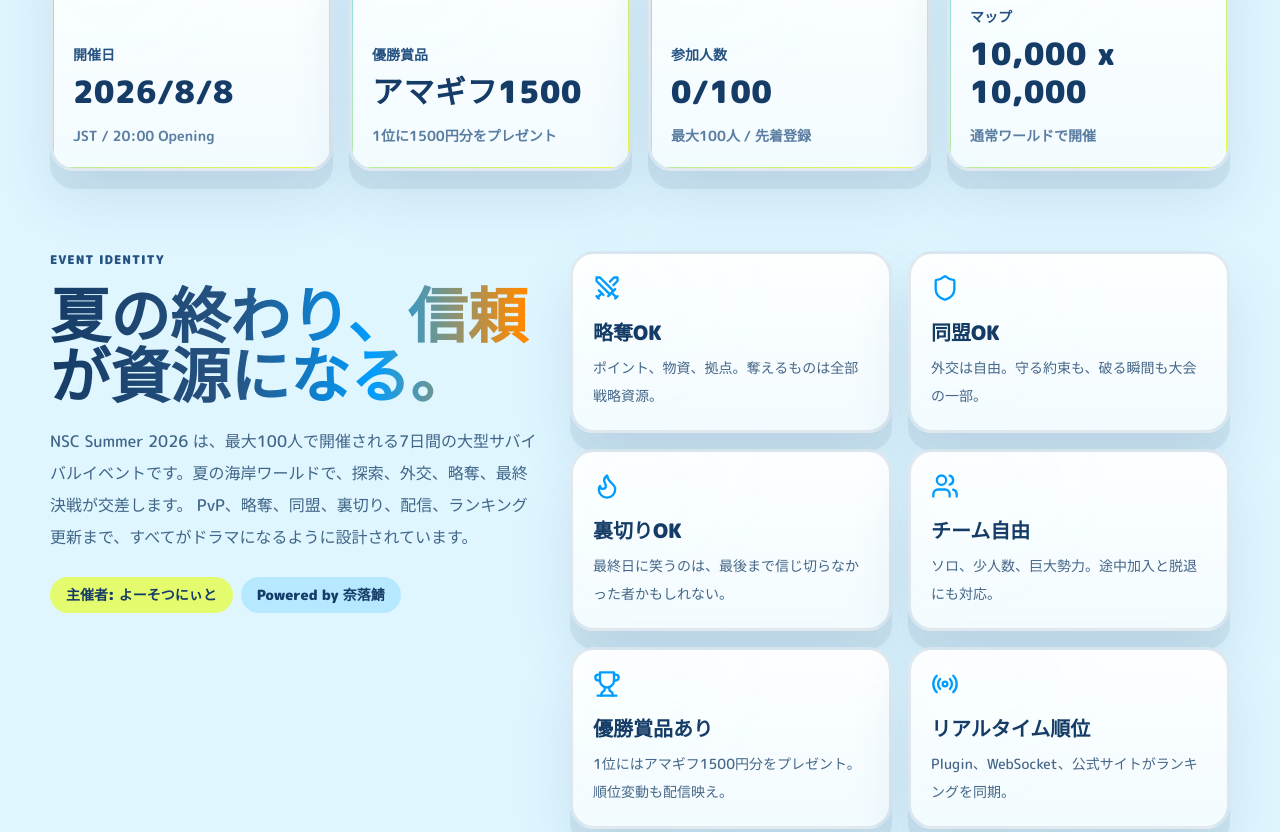
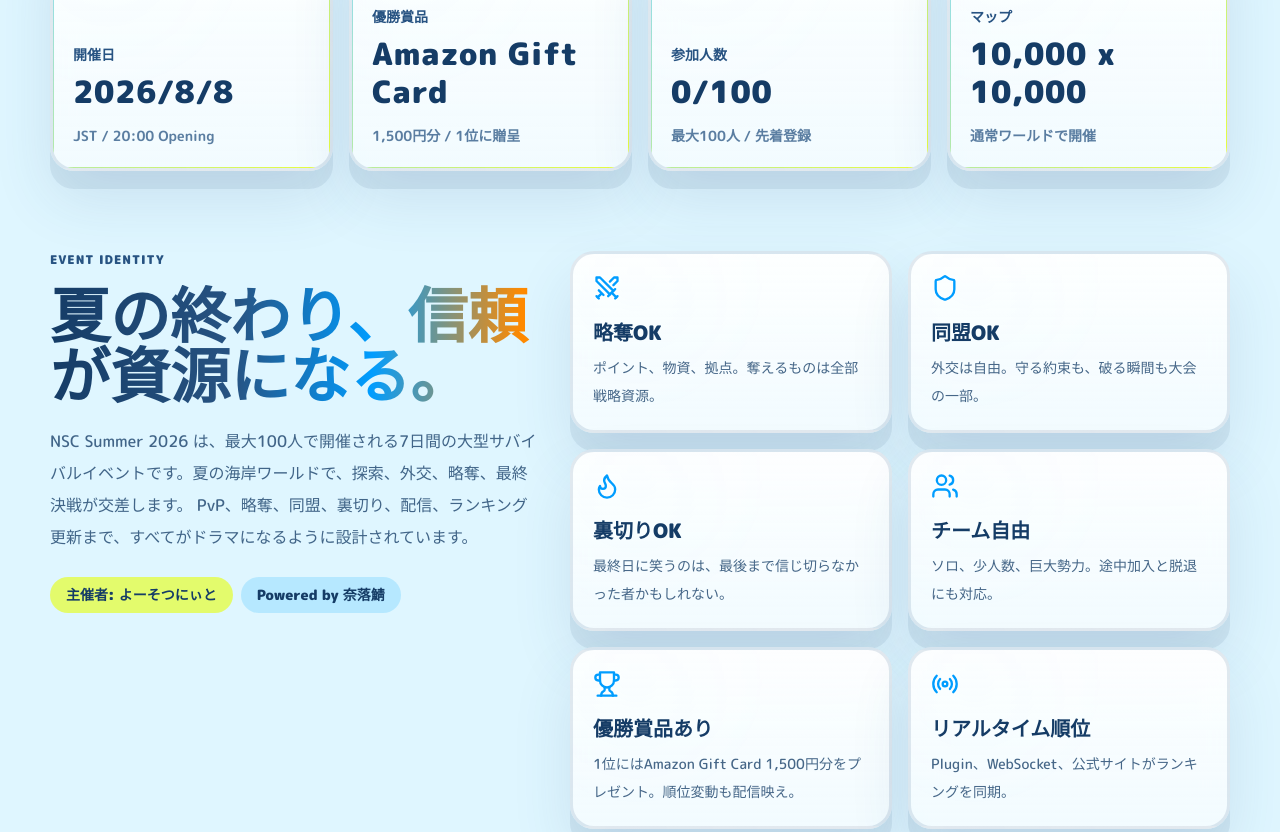
Before and after one commit to yakekusolsu/naraku_survival_cup, a Vue app: page / in a window 1280 px wide. Shown: the part 1000-1832 px from the top of the page. Built offline with nearby package versions, Linux system fonts and the light colour scheme; no server answers.

Commit message:
Update prize wording

```diff
--- a/src/data/mock.ts
+++ b/src/data/mock.ts
@@ -18,7 +18,7 @@ export const overview: TournamentOverview = {
   startsAt: '2026-08-08T20:00:00+09:00',
   endsAt: '2026-08-15T22:00:00+09:00',
   durationDays: 7,
-  prize: '1位 アマギフ1500円分',
+  prize: 'Amazon Gift Card 1,500円分',
   participants: 0,
   maxParticipants: 100,
   mapSize: '10,000 x 10,000 通常ワールド',
--- a/src/pages/Home.vue
+++ b/src/pages/Home.vue
@@ -16,7 +16,7 @@ const features = [
   { label: '同盟OK', icon: Shield, body: '外交は自由。守る約束も、破る瞬間も大会の一部。' },
   { label: '裏切りOK', icon: Flame, body: '最終日に笑うのは、最後まで信じ切らなかった者かもしれない。' },
   { label: 'チーム自由', icon: Users, body: 'ソロ、少人数、巨大勢力。途中加入と脱退にも対応。' },
-  { label: '優勝賞品あり', icon: Trophy, body: '1位にはアマギフ1500円分をプレゼント。順位変動も配信映え。' },
+  { label: '優勝賞品あり', icon: Trophy, body: '1位にはAmazon Gift Card 1,500円分をプレゼント。順位変動も配信映え。' },
   { label: 'リアルタイム順位', icon: Radio, body: 'Plugin、WebSocket、公式サイトがランキングを同期。' },
 ]
 
@@ -61,7 +61,7 @@ onMounted(() => {
 
   <section class="section-shell relative z-30 grid gap-4 pb-20 pt-10 sm:grid-cols-2 xl:grid-cols-4">
     <StatCard label="開催日" :value="new Date(store.overview.startsAt).toLocaleDateString('ja-JP')" caption="JST / 20:00 Opening" :icon="CalendarDays" />
-    <StatCard label="優勝賞品" value="アマギフ1500" caption="1位に1500円分をプレゼント" :icon="Crown" tone="orange" />
+    <StatCard label="優勝賞品" value="Amazon Gift Card" caption="1,500円分 / 1位に贈呈" :icon="Crown" tone="orange" />
     <StatCard label="参加人数" :value="`${store.overview.participants}/${store.overview.maxParticipants}`" caption="最大100人 / 先着登録" :icon="Users" />
     <StatCard label="マップ" value="10,000 x 10,000" caption="通常ワールドで開催" :icon="Waves" tone="orange" />
   </section>
```
